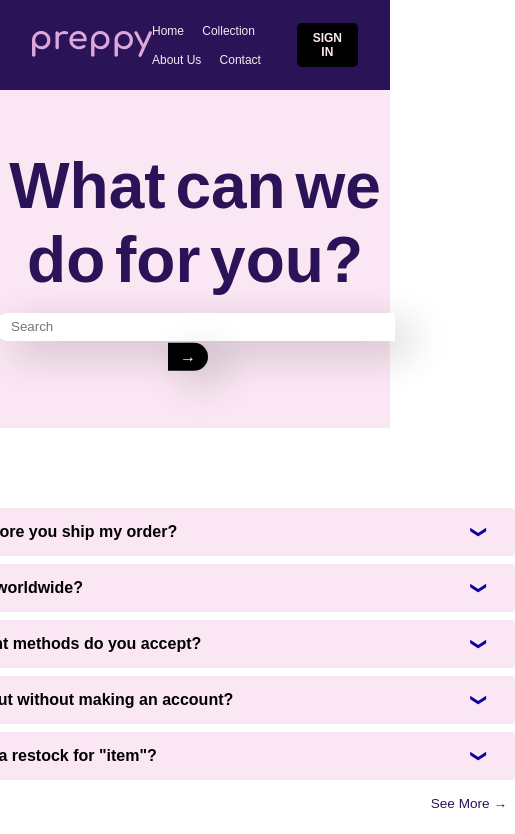
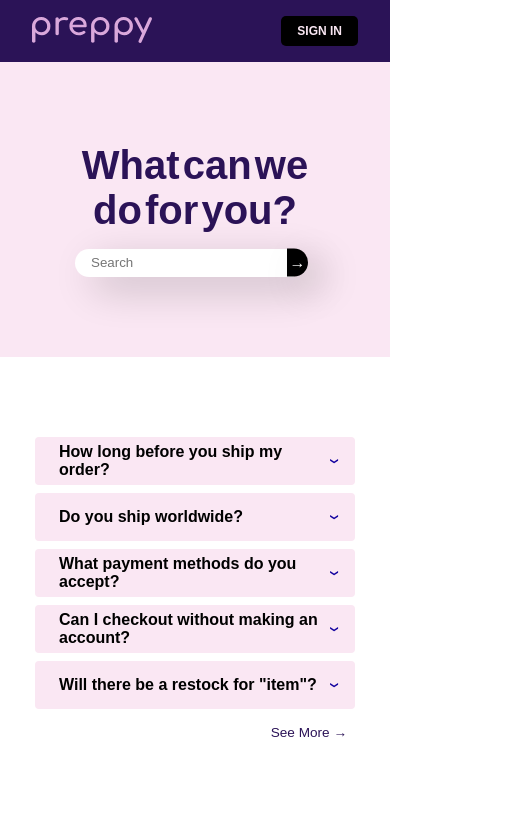
Before and after one commit to zeeneecodes/practice-faq-landing, a website: page index.html in a window 390 px wide. Shown: the top 834 px of the page, 515 px wide, since content can reach past the window. Drawn offline with nearby package versions, Linux system fonts and the light colour scheme; files that its build step writes are made by us from their sources.

Commit message:
add responsiveness to components

```diff
--- a/sass/base/_typography.scss
+++ b/sass/base/_typography.scss
@@ -1,7 +1,16 @@
 .header__title {
+  display: inline-block;
   font-size: 8rem;
   color: $violet-darker-1;
   word-spacing: -1rem;
+
+  @include respond(tab-land) {
+    font-size: 6rem;
+  }
+
+  @include respond(phone) {
+    font-size: 5rem;
+  }
 
   &--sub {
     color: $violet-darker-1;
--- a/sass/components/_accordion.scss
+++ b/sass/components/_accordion.scss
@@ -4,6 +4,10 @@
   font-size: 2rem;
   height: 60rem;
   padding: 10rem;
+
+  @include respond(phone) {
+    font-size: 1rem;
+  }
 
   input {
     display: none;
@@ -12,6 +16,14 @@
   &__tab {
     width: 80rem;
     transition: all .2s;
+
+    @include respond(tab-port-smaller) {
+      width: 60rem;
+    }
+
+    @include respond(phone) {
+      width: 40rem;
+    }
 
     &:not(:last-child) {
       margin-bottom: 1rem;
@@ -26,6 +38,10 @@
       padding: 3rem;
       height: 4rem;
       cursor: pointer;
+
+      @include respond(phone){
+        padding-right: 2rem;
+      }
 
       &::after {
         content: '\276F';
--- a/sass/layout/_header.scss
+++ b/sass/layout/_header.scss
@@ -3,6 +3,18 @@
   background-color: $pink-lighter;
   height: 40vh;
   position: relative;
+
+  @include respond(big-desktop) {
+    height: 60vh;
+  }
+
+  @include respond(tab-land) {
+    height: 40vh;
+  }
+
+  @include respond(phone) {
+    height: 35vh;
+  }
 
 
   &__inner-container {
@@ -11,7 +23,19 @@
   }
 
   &__searchbar {
+    display: flex;
+    justify-content: center;
     margin-top: 2rem;
+    width: 100rem;
+
+    @include respond(tab-port) {
+      width: 60rem;
+    }
+
+    @include respond(phone) {
+      width: 30rem;
+    }
+
     &--input{
       width: 50rem;
       height: 3.5rem;
@@ -29,7 +53,7 @@
       background-color: $black;
       color: $white;
       width: 5rem;
-      transform: translateX(-7px) translateY(1.8px);
+      transform: translateX(-7px) translateY(-.5px);
       border-top-right-radius: 5rem;
       border-bottom-right-radius: 5rem;
       border-style: none;
--- a/sass/layout/_navigation.scss
+++ b/sass/layout/_navigation.scss
@@ -11,6 +11,10 @@
 
     & ul {
       list-style-type: none;
+
+      @include respond(phone) {
+        display: none;
+      }
 
       & li {
         display: inline-block;
```
